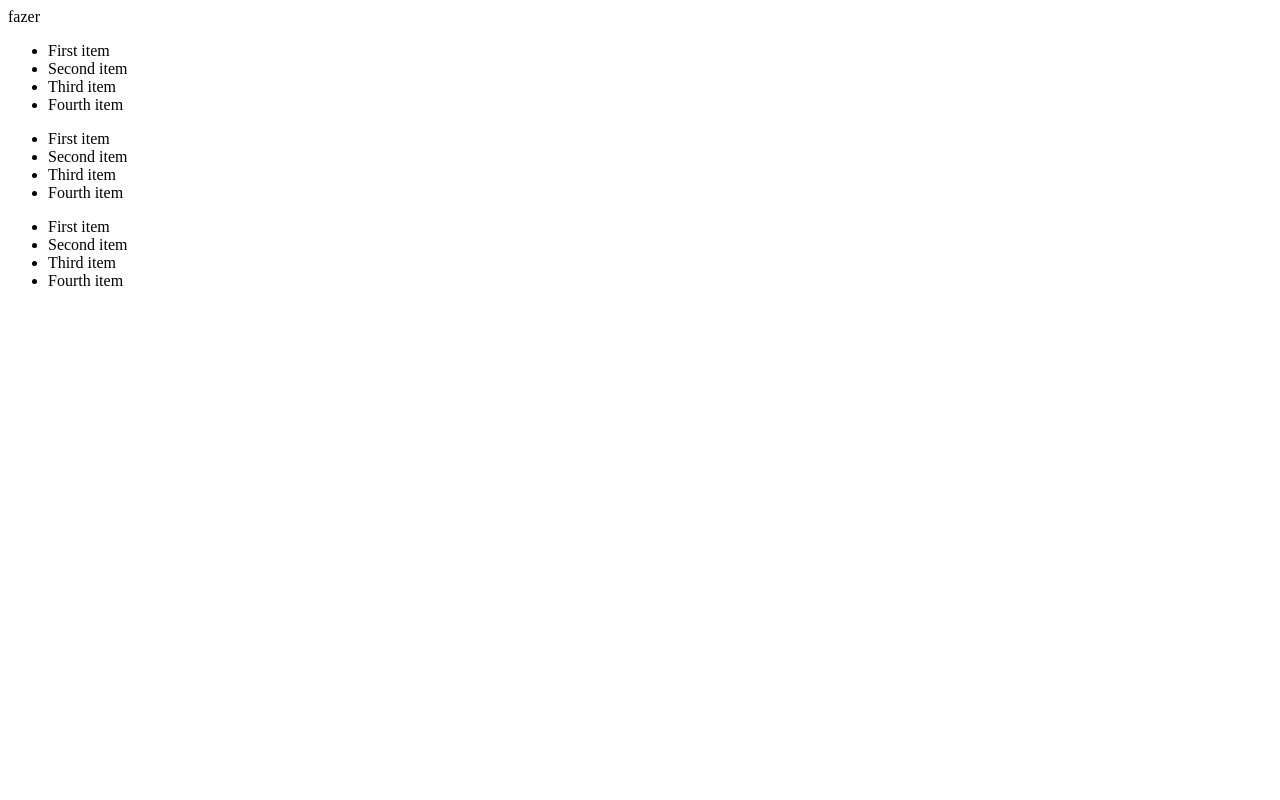
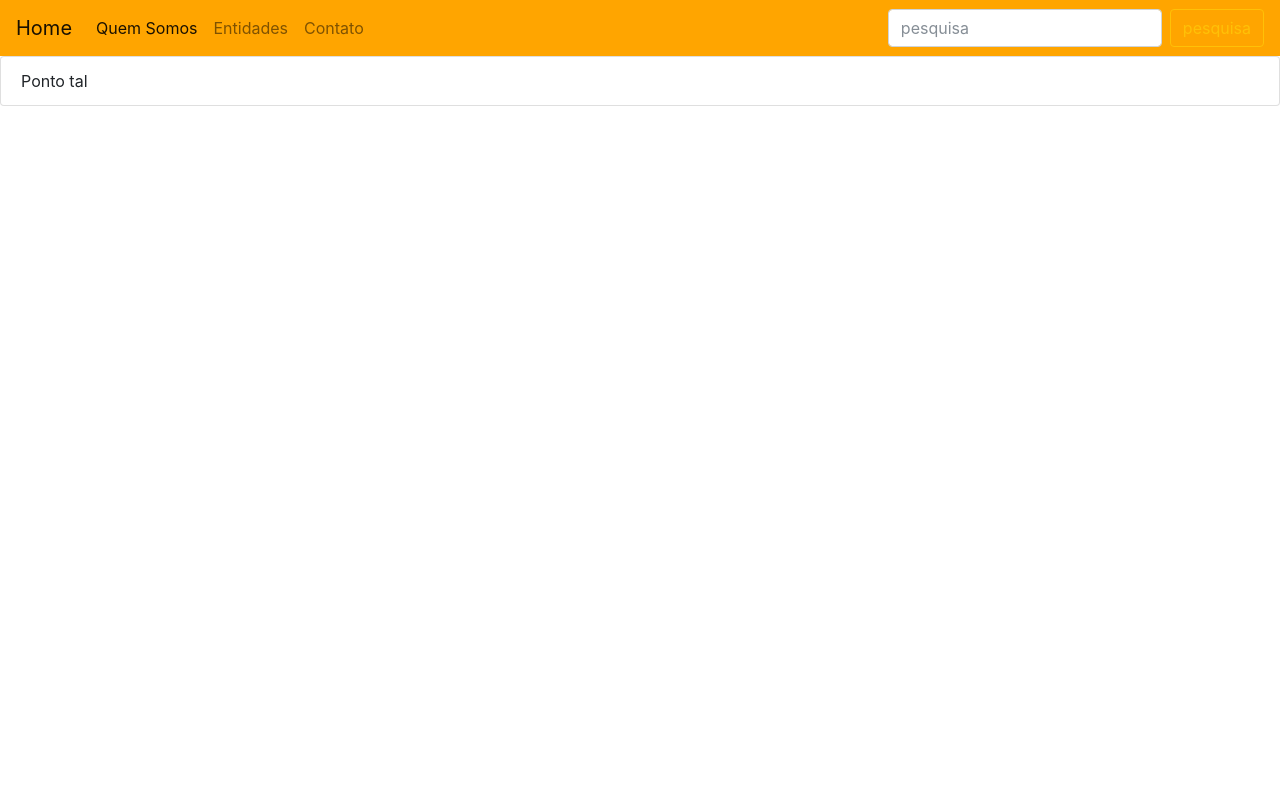
Before and after one commit to deborapo/DOESolidariedade, a Flask app: page /listar in a window 1280 px wide. Run offline with Flask 2, Linux system fonts and the light colour scheme; some libraries are stand-ins or nearby versions.

Commit message:
personalizar o index,pagina de pontos de coleta

```diff
--- a/templates/coleta.html
+++ b/templates/coleta.html
@@ -1,8 +1,10 @@
-fazer {% for instituicao in instituicoes %}
-    <ul class="list-group">
-      <li class="list-group-item list-group-item-success">First item</li>
-      <li class="list-group-item list-group-item-info">Second item</li>
-      <li class="list-group-item list-group-item-warning">Third item</li>
-      <li class="list-group-item list-group-item-danger">Fourth item</li>
-    </ul>
-         {% endfor %}
+{% extends 'base.html' %}
+
+{% block conteudo %}
+
+<div class="list-group">
+        <a class="list-group-item ">Ponto tal</a>
+</div>
+
+
+{% endblock %}
--- a/templates/index.html
+++ b/templates/index.html
@@ -5,6 +5,7 @@
 {% block conteudo %}
      <header class="py-5 bg-image-full" style="background-image: url('https://unsplash.it/1900/1080?image=1076') ">
       <div class="col-lg-4"style="margin-left: 35%;">
+           <img class="rounded-circle" src="/static/img/logo01.jpg" alt="Generic placeholder image">
                       <h1>DOE Solidariedade</h1>
                       <p>This is a template that is great for small businesses. It doesn't have too much fancy flare to it, but it makes a great use of the standard Bootstrap core components. Feel free to use this template for any project you want!</p>
                         <input class="btn btn-success" type="button" value="Login">
```
